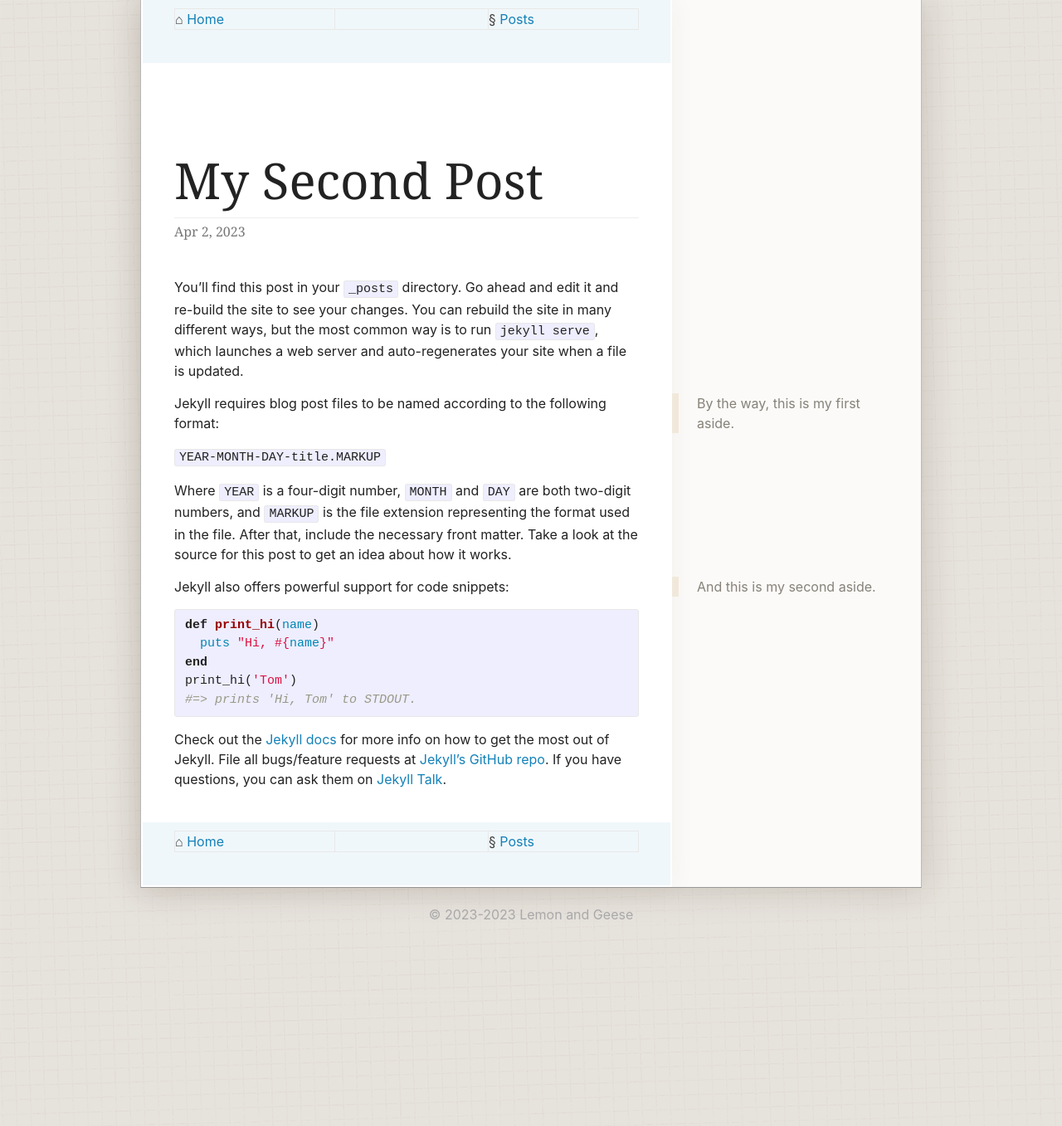
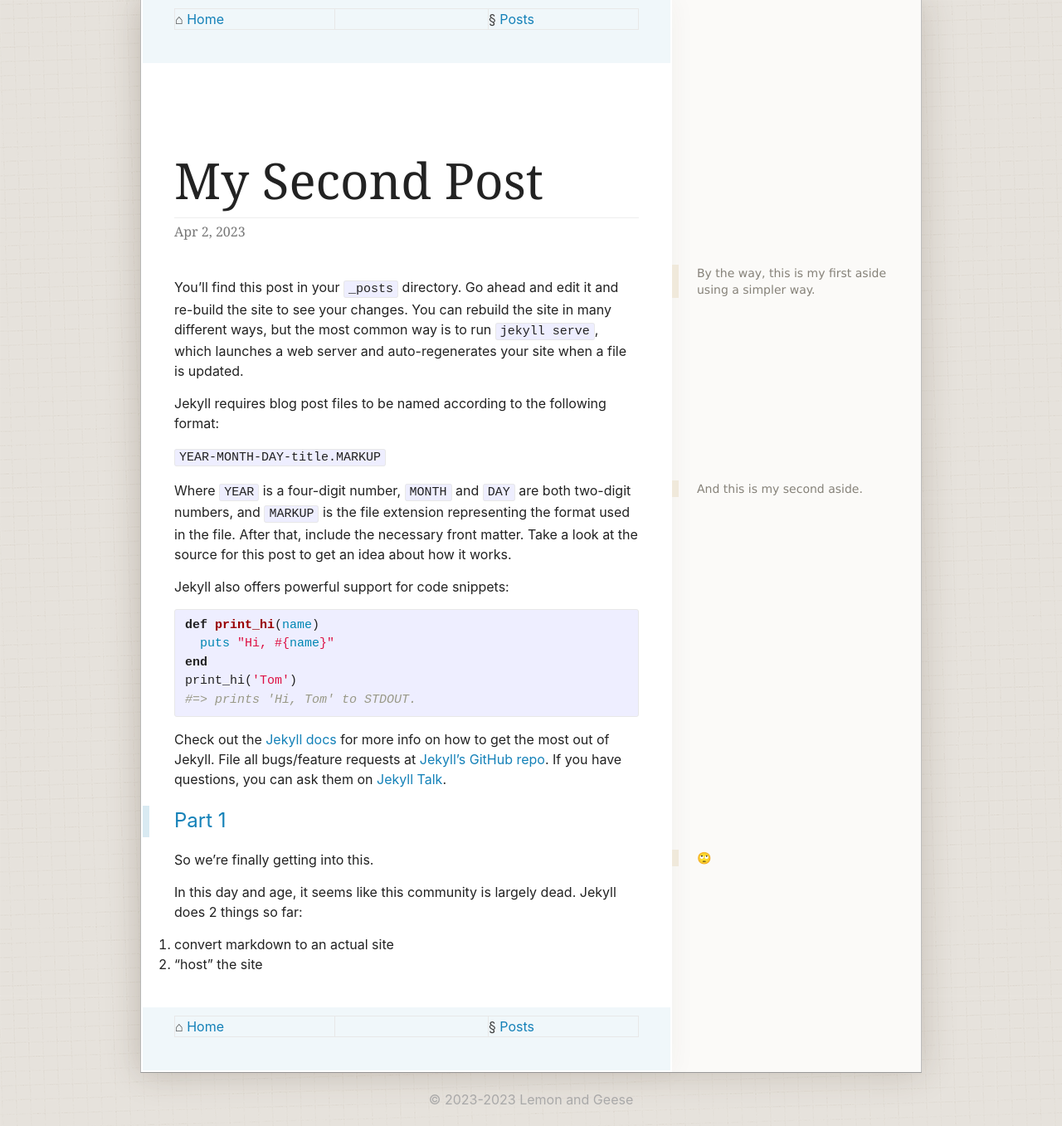
Before and after one commit to Lemongeese/lemongeese.github.io, a Jekyll site: the page built from _posts/2023-04-02-second-post.markdown, in a window 1280 px wide. Shown: the whole page at 83% size. Built offline with Jekyll 4.4.1, drawn with Linux system fonts in a browser that asks for light colours; before the commit the page ends 1134 px from its top, so only the background shows below that.

Commit message:
added example of adding an aside. added one sub header

```diff
--- a/_posts/2023-04-02-second-post.markdown
+++ b/_posts/2023-04-02-second-post.markdown
@@ -4,17 +4,19 @@ title:  "My Second Post"
 date:   2 April 2023
 categories: sandbox
 ---
+<aside name="first" markdown="1">
+By the way, this is my first aside using a simpler way.
+</aside>
 You’ll find this post in your `_posts` directory. Go ahead and edit it and re-build the site to see your changes. You can rebuild the site in many different ways, but the most common way is to run `jekyll serve`, which launches a web server and auto-regenerates your site when a file is updated.
-
-<aside name="first">By the way, this is my first aside. </aside>
 
 Jekyll requires blog post files to be named according to the following format:
 
 `YEAR-MONTH-DAY-title.MARKUP`
 
+<aside markdown="1" name="second">
+And this is my second aside.
+</aside>
 Where `YEAR` is a four-digit number, `MONTH` and `DAY` are both two-digit numbers, and `MARKUP` is the file extension representing the format used in the file. After that, include the necessary front matter. Take a look at the source for this post to get an idea about how it works.
-
-<aside name="second">And this is my second aside.</aside>
 
 Jekyll also offers powerful support for code snippets:
 
@@ -28,6 +30,16 @@ print_hi('Tom')
 
 Check out the [Jekyll docs][jekyll-docs] for more info on how to get the most out of Jekyll. File all bugs/feature requests at [Jekyll’s GitHub repo][jekyll-gh]. If you have questions, you can ask them on [Jekyll Talk][jekyll-talk].
 
+## Part 1
+<aside markdown="1" name="finally">
+🙄
+</aside>
+So we're finally getting into this.
+
+In this day and age, it seems like this community is largely dead. Jekyll does 2 things so far:
+1. convert markdown to an actual site
+2. "host" the site
+
 [jekyll-docs]: https://jekyllrb.com/docs/home
 [jekyll-gh]:   https://github.com/jekyll/jekyll
 [jekyll-talk]: https://talk.jekyllrb.com/
```
